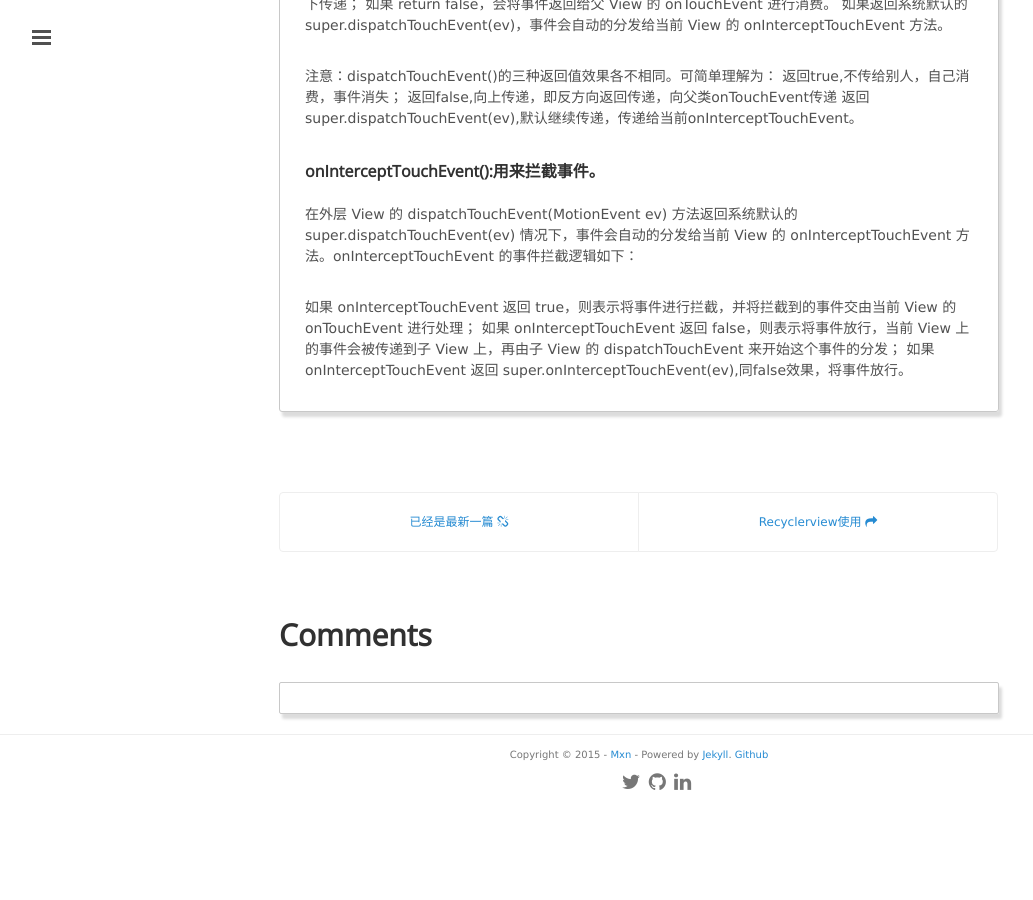
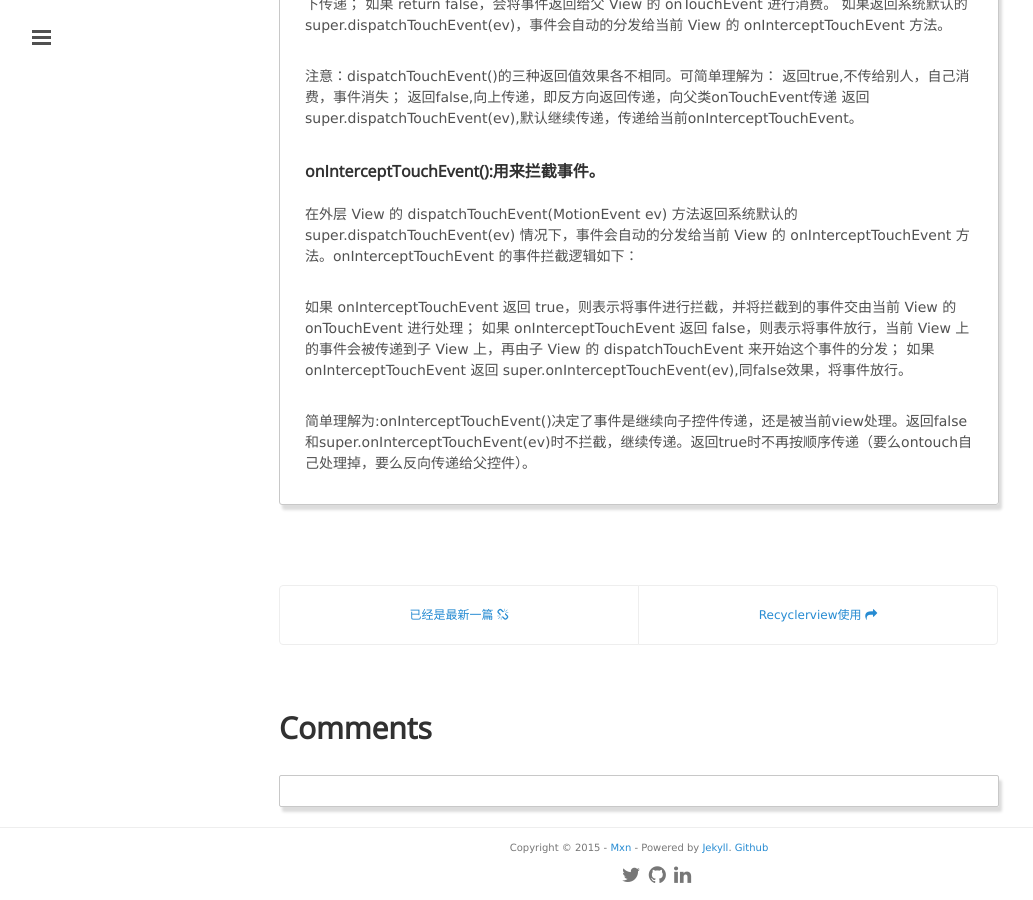
Before and after one commit to mxn21/mxn21.github.io, a Jekyll site: the page built from _posts/2015-5-20-android事件传递分析.md, in a window 1280 px wide and 900 px high, scrolled down 948 px. Shown: the whole window, without its empty margins (1-1034 px from the left). Built offline with Jekyll 4.4.1, drawn with Linux system fonts in a browser that asks for light colours; Markdown is read by kramdown in place of the engine named in the settings; comment, search, counter and statistics services are not loaded; before the commit the page ends 1755 px from its top, so only the background shows below that.

Commit message:
Update 2015-5-20-android事件传递分析.md

```diff
--- a/_posts/2015-5-20-android事件传递分析.md
+++ b/_posts/2015-5-20-android事件传递分析.md
@@ -39,3 +39,5 @@
 如果 onInterceptTouchEvent 返回 true，则表示将事件进行拦截，并将拦截到的事件交由当前 View 的 onTouchEvent 进行处理；
 如果 onInterceptTouchEvent 返回 false，则表示将事件放行，当前 View 上的事件会被传递到子 View 上，再由子 View 的 dispatchTouchEvent 来开始这个事件的分发；
 如果 onInterceptTouchEvent 返回 super.onInterceptTouchEvent(ev),同false效果，将事件放行。
+
+简单理解为:onInterceptTouchEvent()决定了事件是继续向子控件传递，还是被当前view处理。返回false和super.onInterceptTouchEvent(ev)时不拦截，继续传递。返回true时不再按顺序传递（要么ontouch自己处理掉，要么反向传递给父控件）。
```
